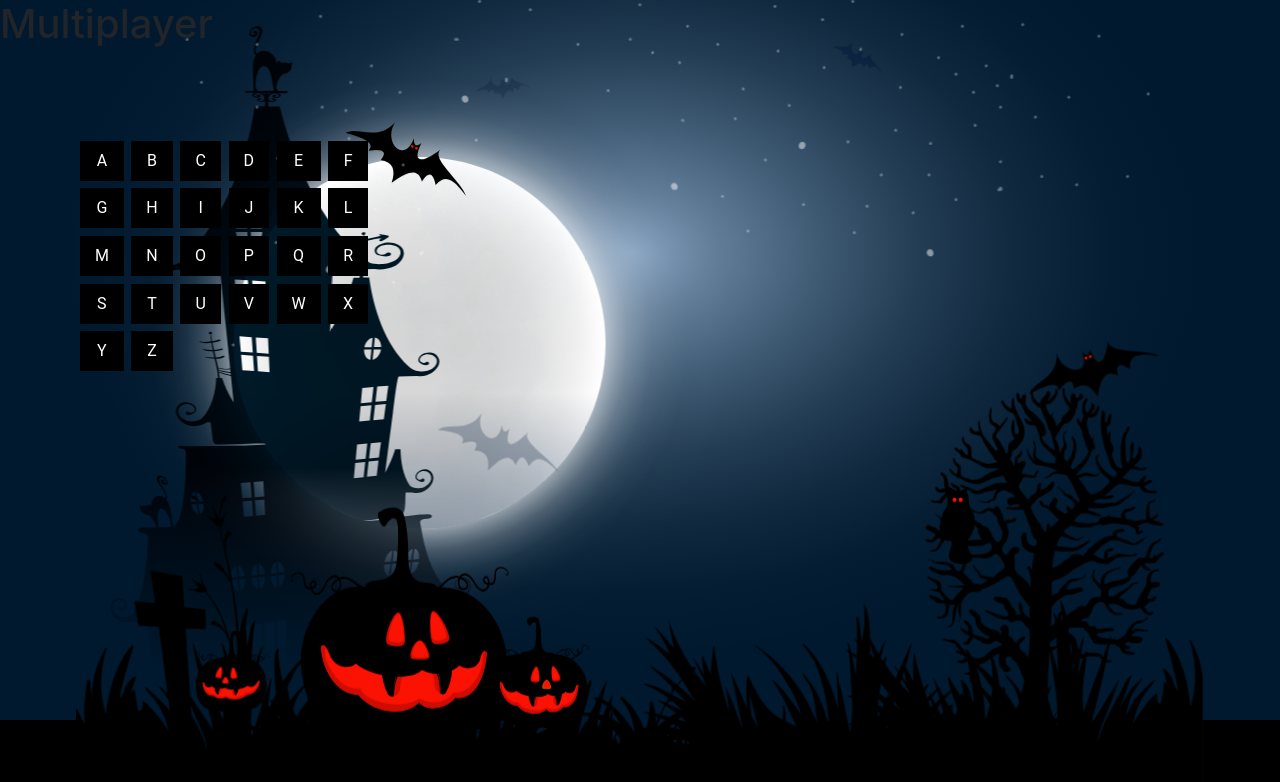
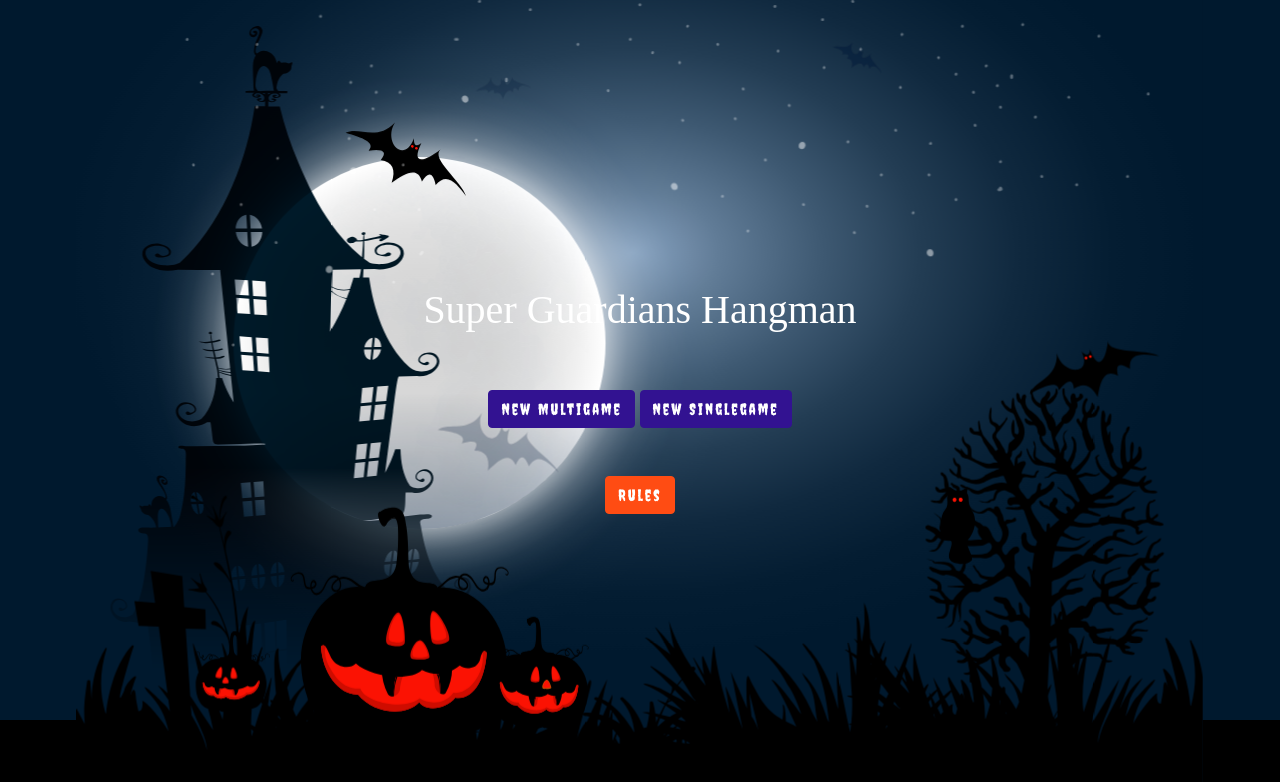
Before and after one commit to JosefinLunden/hangman, a React (Create React App) app: page /multiplayer in a window 1280 px wide. Shown: the top 782 px of the page. Built offline with nearby package versions, Linux system fonts and the light colour scheme; no server answers; a web font is replaced by a local one.

Commit message:
Add route param

```diff
--- a/src/App.js
+++ b/src/App.js
@@ -11,7 +11,7 @@ function App() {
       <main>
         <Router>
           <Switch>
-            <Route path="/multiplayer">
+            <Route path="/multiplayer/:gameId">
               <Multiplayer />
             </Route>
             <Route path="/singleplayer">
```
